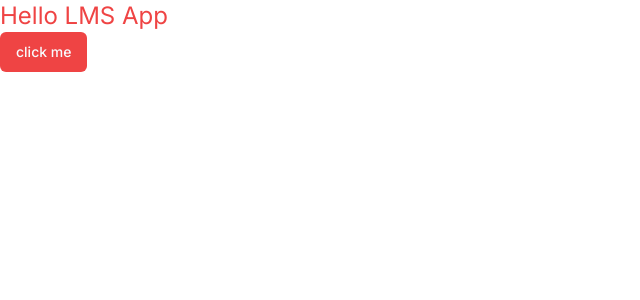
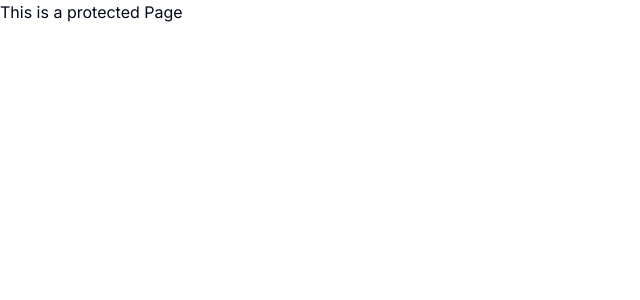
Before and after one commit to Arnabh26/lms-app, a Next.js app: page / in a window 1280 px wide. Shown: the top 300 px of the page, without its empty margins (0-640 px from the left). Built offline with nearby package versions, Linux system fonts and the light colour scheme.

Commit message:
folderSetup Trial

```diff
--- /dev/null
+++ b/app/(auth)/(routes)/sign-in/page.tsx
@@ -0,0 +1,9 @@
+const SignInpage = () => {
+    return (
+        <div>
+            This is an unprotected page
+        </div>
+     );
+}
+
+export default SignInpage;
--- /dev/null
+++ b/app/(dashboard)/(routes)/page.tsx
@@ -0,0 +1,9 @@
+
+
+export default function Home() {
+  return (
+    <div>
+      <p>This is a protected Page</p>
+    </div>
+  )
+}
--- a/app/page.tsx
+++ /dev/null
@@ -1,12 +0,0 @@
-import { Button } from "@/components/ui/button";
-
-export default function Home() {
-  return (
-    <div>
-      <p className='text-2xl text-red-500'>Hello LMS App</p>
-      <Button variant="destructive">
-        click me
-      </Button>
-    </div>
-  )
-}
--- a/package.json
+++ b/package.json
@@ -17,9 +17,9 @@
     "class-variance-authority": "^0.7.0",
     "clsx": "^2.0.0",
     "eslint": "8.49.0",
-    "eslint-config-next": "13.4.19",
+    "eslint-config-next": "13.4.12",
     "lucide-react": "^0.279.0",
-    "next": "13.4.19",
+    "next": "13.4.12",
     "postcss": "8.4.30",
     "react": "18.2.0",
     "react-dom": "18.2.0",
```
Also changed, not shown: 1 other file (tests, documents, lock files or other folders).
